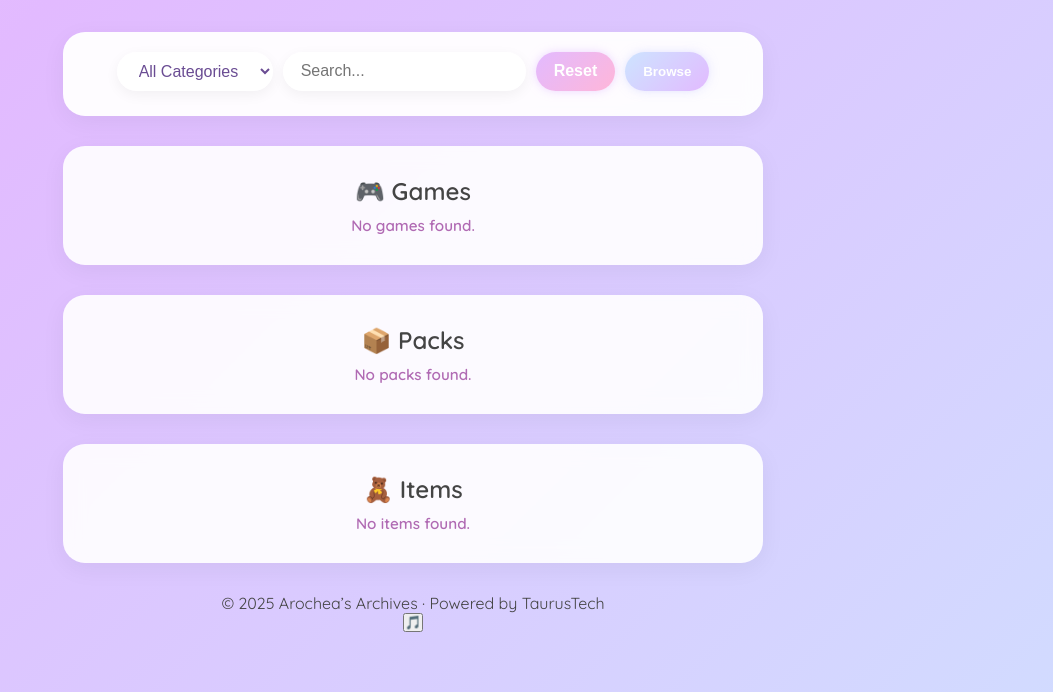
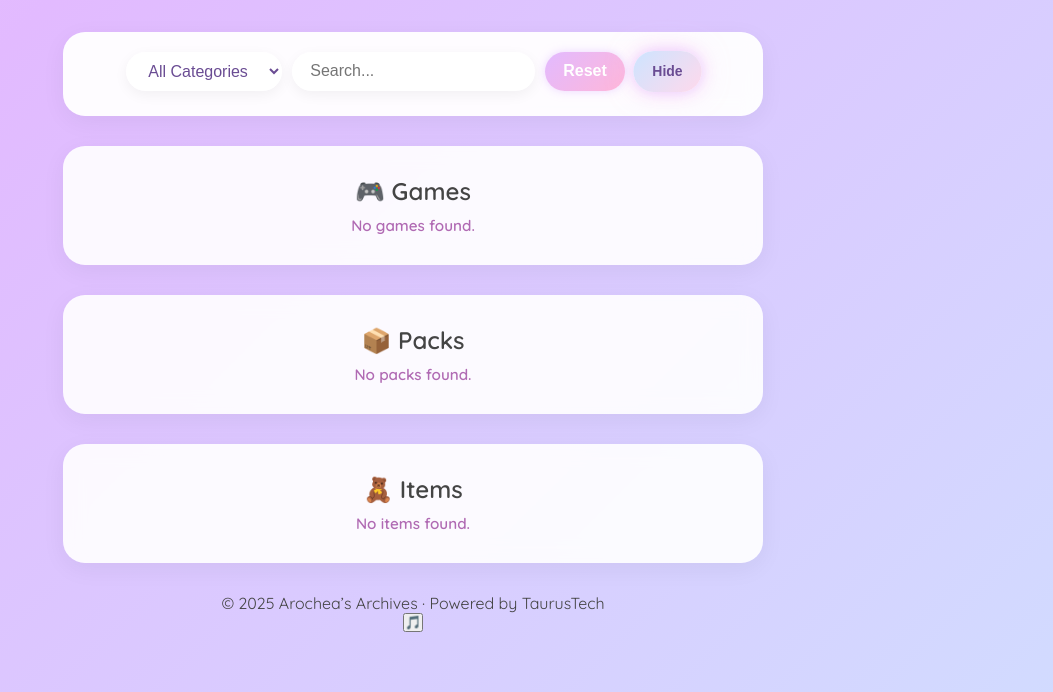
Before and after one commit to kcasko/arocheas-archives, a plain HTML site: page index.html in a window 1280 px wide. Both pictures are taken after a click on the button "Browse". Shown: the part 201-893 px from the top of the page, without its empty margins (227-1280 px from the left). Drawn offline with Linux system fonts and the light colour scheme; no server answers.

Commit message:
Enhance browse button functionality with active state and toggle behavior

```diff
--- a/assets/css/styles.css
+++ b/assets/css/styles.css
@@ -154,6 +154,15 @@ p.subtitle {
   box-shadow: 0 0 15px rgba(200,200,255,0.7);
 }
 
+/* 🌸 Browse Button Active Glow */
+#browse-btn.active {
+  background: linear-gradient(135deg, #cde4ff, #ffd9ec);
+  box-shadow: 0 0 14px rgba(226, 186, 255, 0.7), 0 0 25px rgba(255, 200, 240, 0.5);
+  transform: scale(1.05);
+  color: #6a4c93;
+  transition: all 0.25s ease;
+}
+
 /* -------------------------------------------------------
 📦 CARD LAYOUTS (Games, Packs, Items)
 ------------------------------------------------------- */
--- a/assets/js/search.js
+++ b/assets/js/search.js
@@ -73,7 +73,25 @@ export function setupSearch(archiveData, config) {
     document.querySelectorAll(".no-results").forEach(n => n.classList.add("hidden"));
   });
 
-  browse.addEventListener("click", () => performSearch({ browseMode: true }));
+  // --- Browse Toggle ---
+let browsing = false;
+
+browse.addEventListener("click", () => {
+  browsing = !browsing;
+
+  if (browsing) {
+    browse.textContent = "Hide";
+    browse.classList.add("active");
+    performSearch({ browseMode: true });
+  } else {
+    browse.textContent = "Browse";
+    browse.classList.remove("active");
+
+    // Clear all results and hide "no results" messages
+    Object.values(lists).forEach(list => (list.innerHTML = ""));
+    document.querySelectorAll(".no-results").forEach(msg => msg.classList.add("hidden"));
+  }
+});
 
   // Optional keyboard shortcuts
   input.addEventListener("keydown", e => {
```
